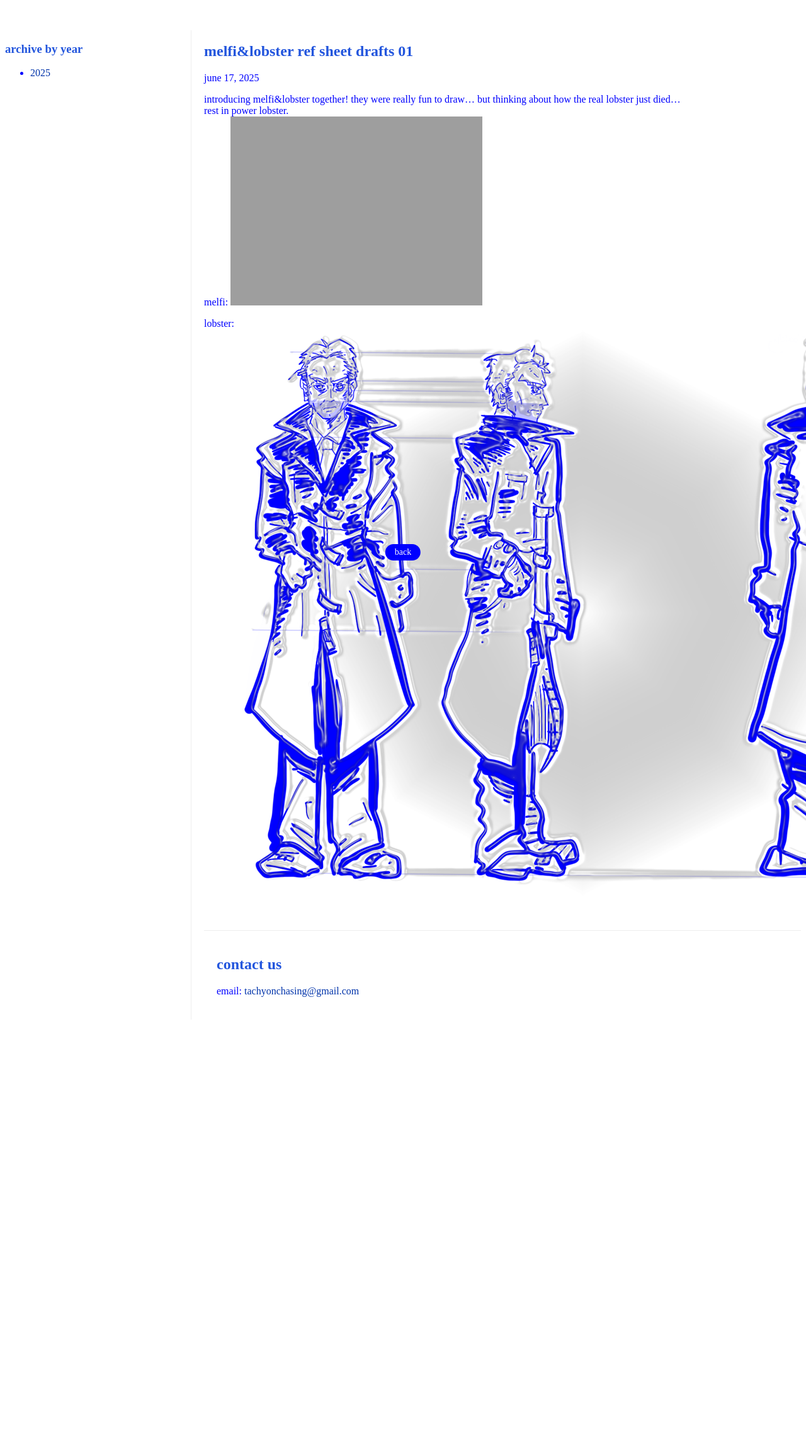
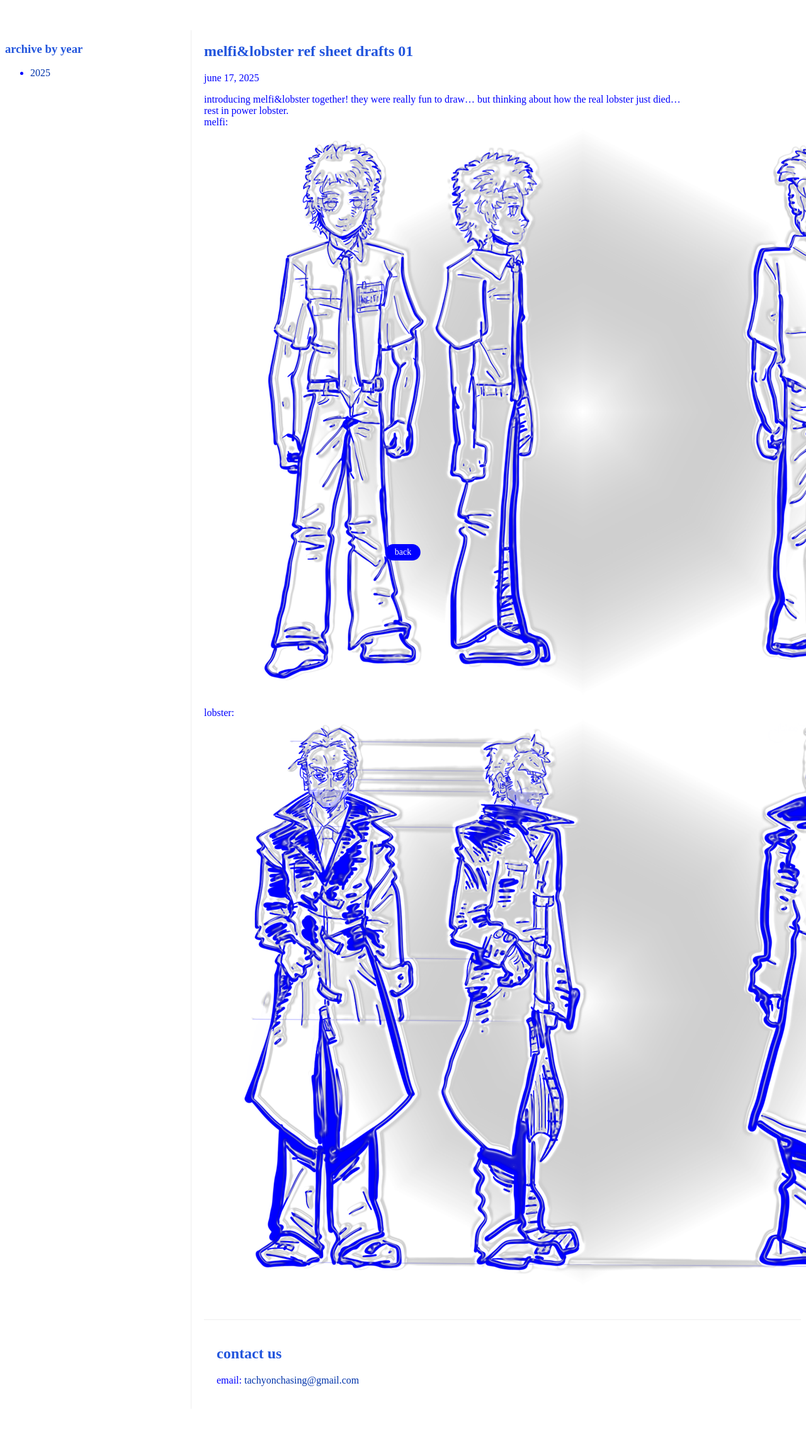
Before and after one commit to catgoesmiao/catgoesmiao.github.io, a Jekyll site: the page built from _posts/2025-06-17-hey-lob-n-melf.md, in a window 1280 px wide. Shown: the whole page at 63% size. Built offline with Jekyll 4.4.1, drawn with Linux system fonts in a browser that asks for light colours; before the commit the page ends 1667 px from its top, so only the background shows below that.

Commit message:
Update 2025-06-17-hey-lob-n-melf.md

```diff
--- a/_posts/2025-06-17-hey-lob-n-melf.md
+++ b/_posts/2025-06-17-hey-lob-n-melf.md
@@ -7,7 +7,7 @@ date: 2025-06-17
 introducing melfi&lobster together!  they were really fun to draw... but thinking about how the real lobster just died...
 rest in power lobster.
 melfi:
-![is that freaking melfi](/assets/images/meppy_sheet.png = 800x600)
+![is that freaking melfi](/assets/images/meppy_sheet.png)
 
 lobster:
 ![is that freaking lobster](/assets/images/lob_sheet.png)
```
